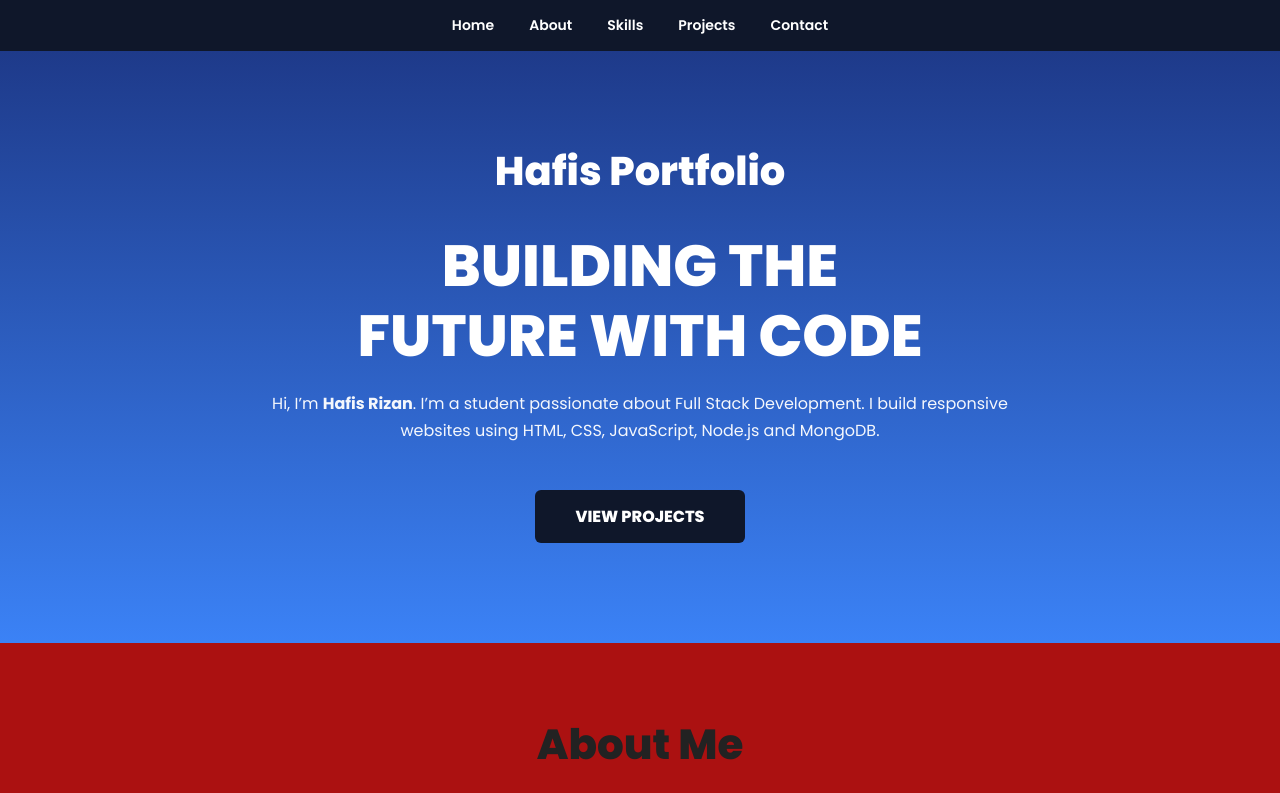
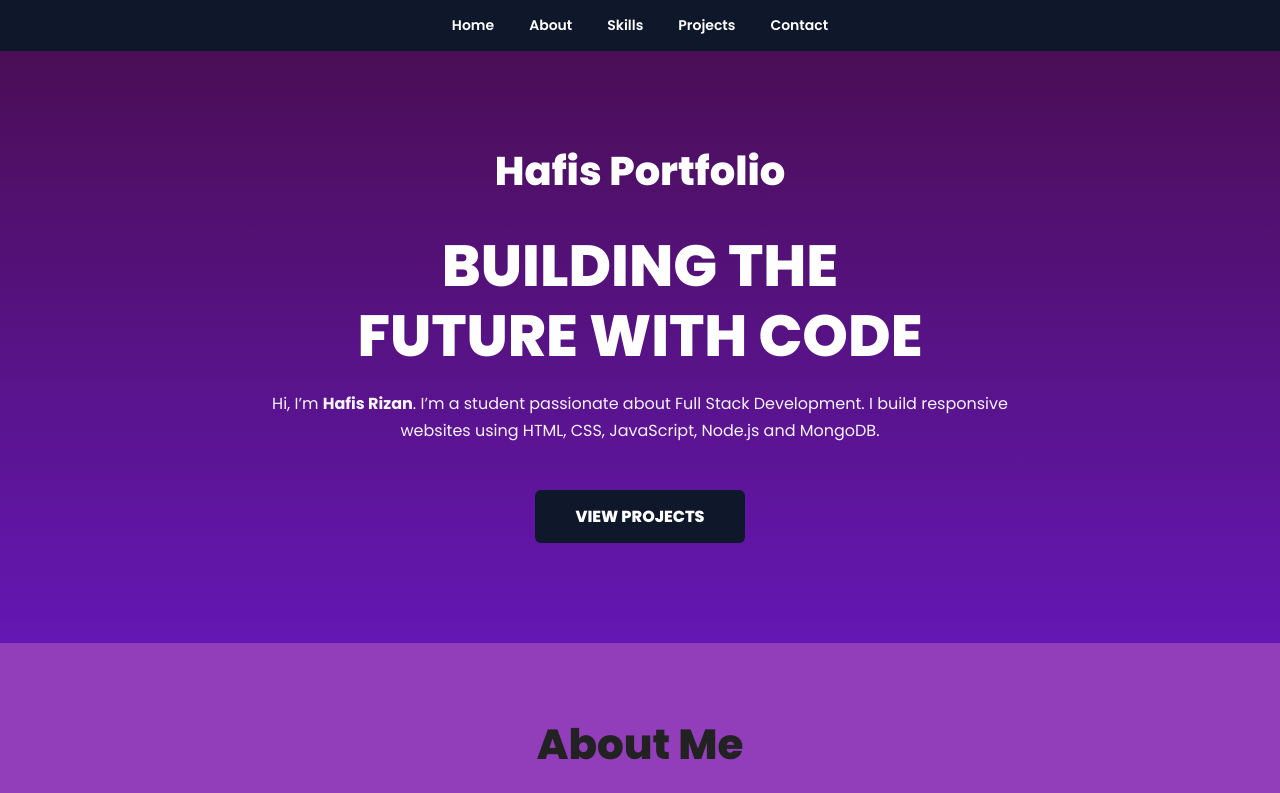
Before and after one commit to 25bcyc27-ux/portfoliowebsite, a plain HTML site: page index.html in a window 1280 px wide. Shown: the top 793 px of the page. Drawn offline with Linux system fonts and the light colour scheme.

Commit message:
minor color change

```diff
--- a/style.css
+++ b/style.css
@@ -10,7 +10,7 @@ html {
 }
 
 body {
-  background: #ab1111;
+  background: #923dba;
   color: #222;
 }
 
@@ -38,12 +38,12 @@ body {
 }
 
 .top-nav a:hover {
-  color: #3bf670;  /* blue */
+  color: #b11818;  /* blue */
 }
 
 /* Hero Section */
 .hero {
-  background: linear-gradient(to bottom, #1e3a8a, #3b82f6);
+  background: linear-gradient(to bottom, #4a0e56, #6517b4);
   text-align: center;
   padding: 90px 20px 100px;
   color: white;
```
